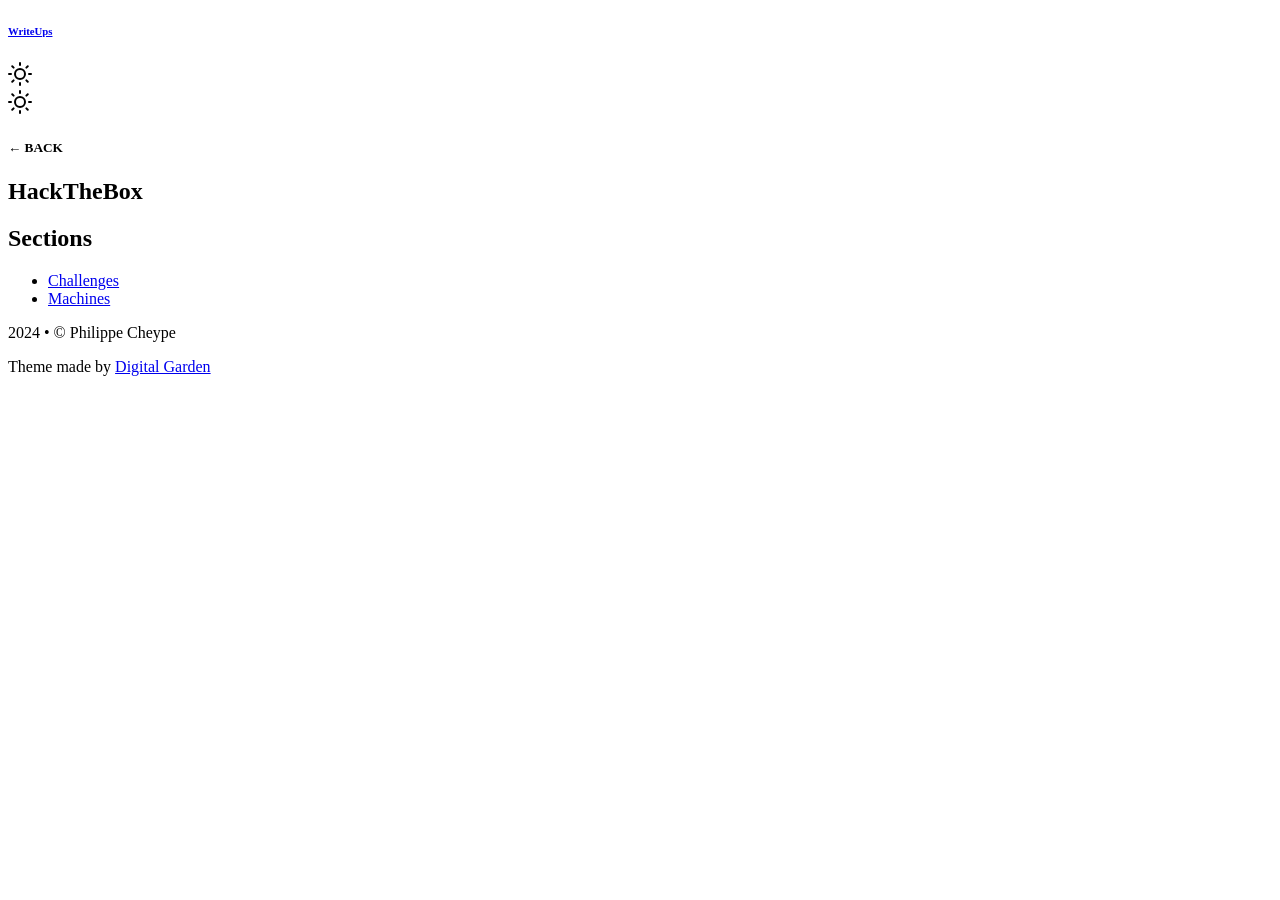
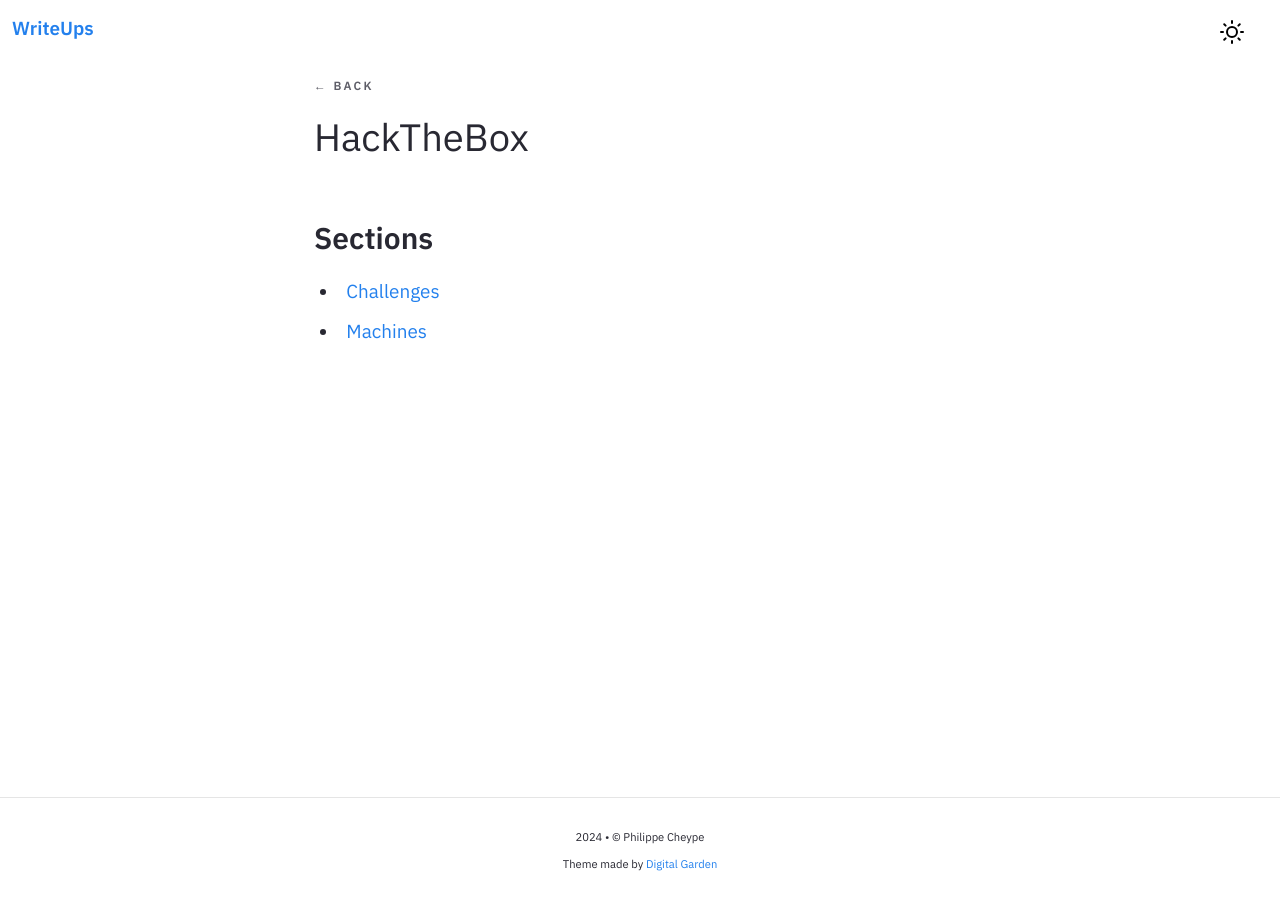
Before and after one commit to phil-chp/write-ups, a Jekyll site: the page built from HackTheBox/index.md, in a window 1280 px wide. Built offline with Jekyll 4.4.1, drawn with Linux system fonts in a browser that asks for light colours; nearby versions of some CDN libraries; library files that are not in the unit come from our copies; our own code applies the rules of GitHub Pages for plain Markdown files.

Commit message:
fix(): Ok this is the fix mb

```diff
--- a/_config.yml
+++ b/_config.yml
@@ -19,11 +19,11 @@
 # in the templates via {{ site.myvariable }}.
 
 # URL is the base hostname with protocol for your site, eg http://example.com
-url: "" # the base hostname & protocol for your site, e.g. http://example.com
+url: "https://phil-chp.github.io" # the base hostname & protocol for your site, e.g. http://example.com
 
 # If you want to install this jekyll in a subpath (eg /digitalgarden) set it here.
 # Else keep it Empty (DON'T PUT /; Keep it empty)
-baseurl: "."
+baseurl: "/write-ups"
 
 destination         : ./_site
 
```
